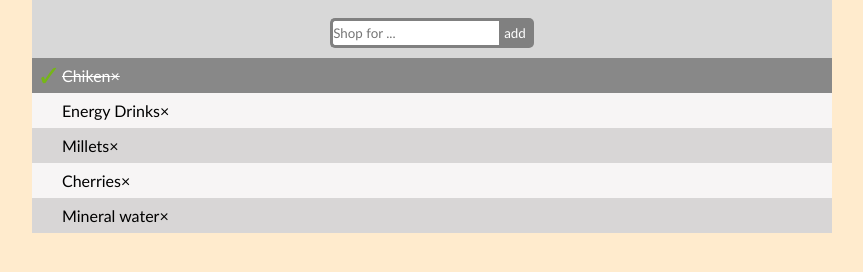
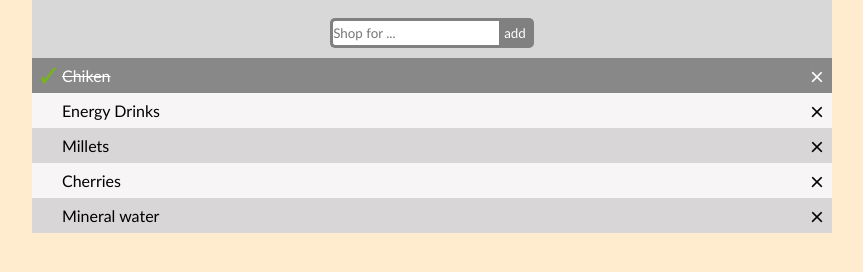
Before and after one commit to Margulis162/shopping_list_maker, a plain HTML site: page shopping.html in a window 1280 px wide. Shown: the part 42-314 px from the top of the page, without its empty margins (208-1071 px from the left). Drawn offline with Linux system fonts and the light colour scheme.

Commit message:
close btn styling

```diff
--- a/shopping.css
+++ b/shopping.css
@@ -43,6 +43,20 @@ ul{
 .inpt{
     display:flex;
     block-size: 30px;
+
+}
+
+.close {
+    display:flex;
+    flex-direction:column;
+    justify-content:center;
+    position:absolute;
+    right:0;
+    top: 0;
+    block-size:100%;
+    padding-inline: 8px;
+
+    font-size: 1.5em;
 
 }
 
@@ -106,3 +120,8 @@ ul{
    top:0px;
    left:0px;
 }
+
+.close:hover{
+    background-color: #f44336;
+    color:white;
+}
```
